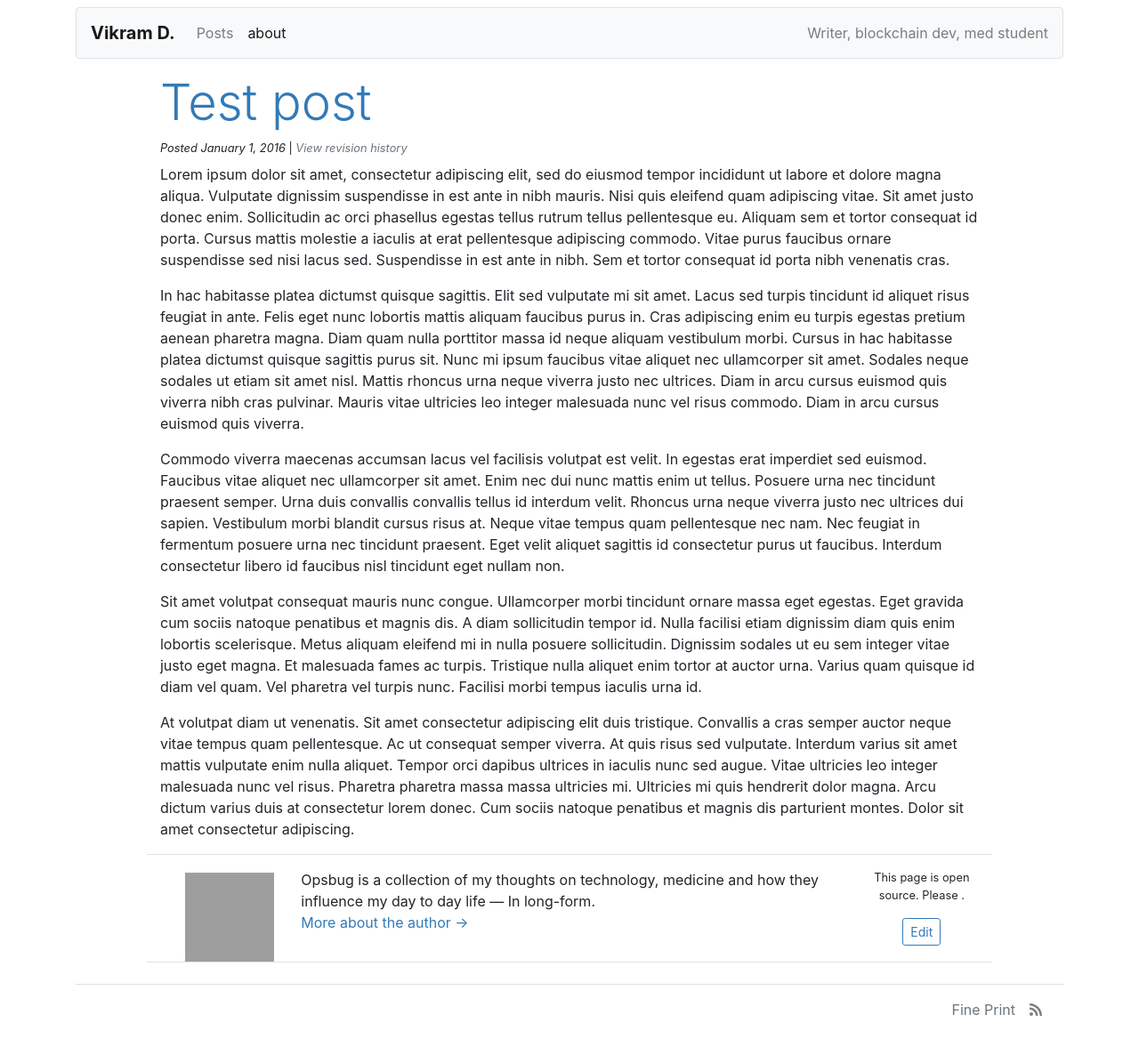
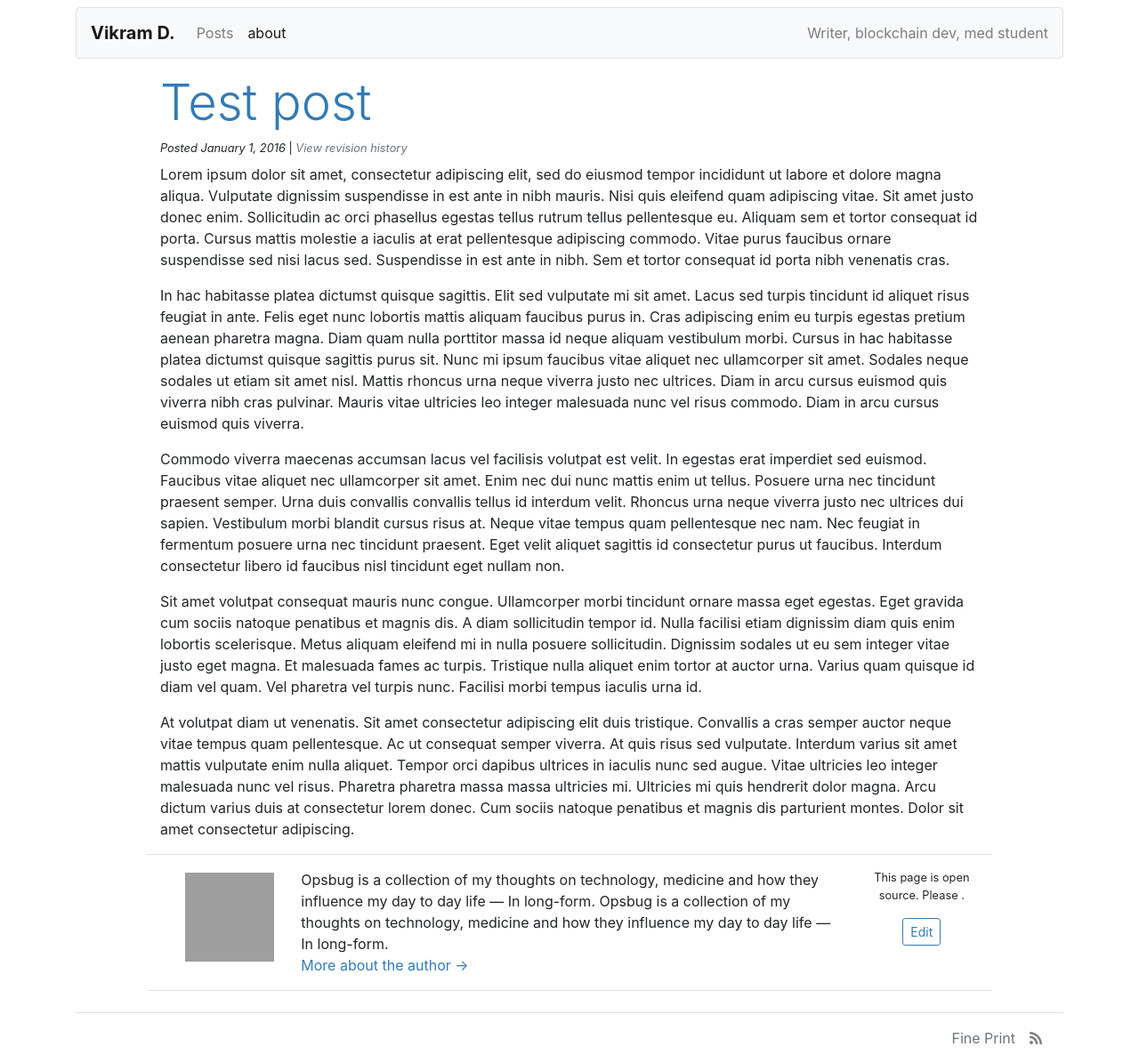
Before and after one commit to dhillonv10/dhillonv10.github.io, a Jekyll site: the page built from _posts/2016-01-01-test-post.md, in a window 1280 px wide. Shown: the whole page at 89% size. Built offline with Jekyll 4.4.1, drawn with Linux system fonts in a browser that asks for light colours; cached includes are drawn as plain includes; nearby versions of some CDN libraries; some web fonts are replaced; comment, search, counter and statistics services are not loaded; before the commit the page ends 1163 px from its top, so only the background shows below that; grey boxes are pictures that could not be loaded.

Commit message:
Mini bio

```diff
--- a/_includes/mini-bio.html
+++ b/_includes/mini-bio.html
@@ -6,7 +6,7 @@
     <div class="float-sm-right pt-1">{% avatar dhillonv10 size=100 %}</div>
   </div>
   <div class="col-sm-8">
-    Opsbug is a collection of my thoughts on technology, medicine and how they influence my day to day life — In long-form.
+    Opsbug is a collection of my thoughts on technology, medicine and how they influence my day to day life — In long-form. Opsbug is a collection of my thoughts on technology, medicine and how they influence my day to day life — In long-form.
 {{ bio[0] | append:' <a href="URL">More about the author &rarr;</a>' | replace:"URL",about_url | markdownify }}
   </div>
   <div class="col-sm-2 text-center">
```
